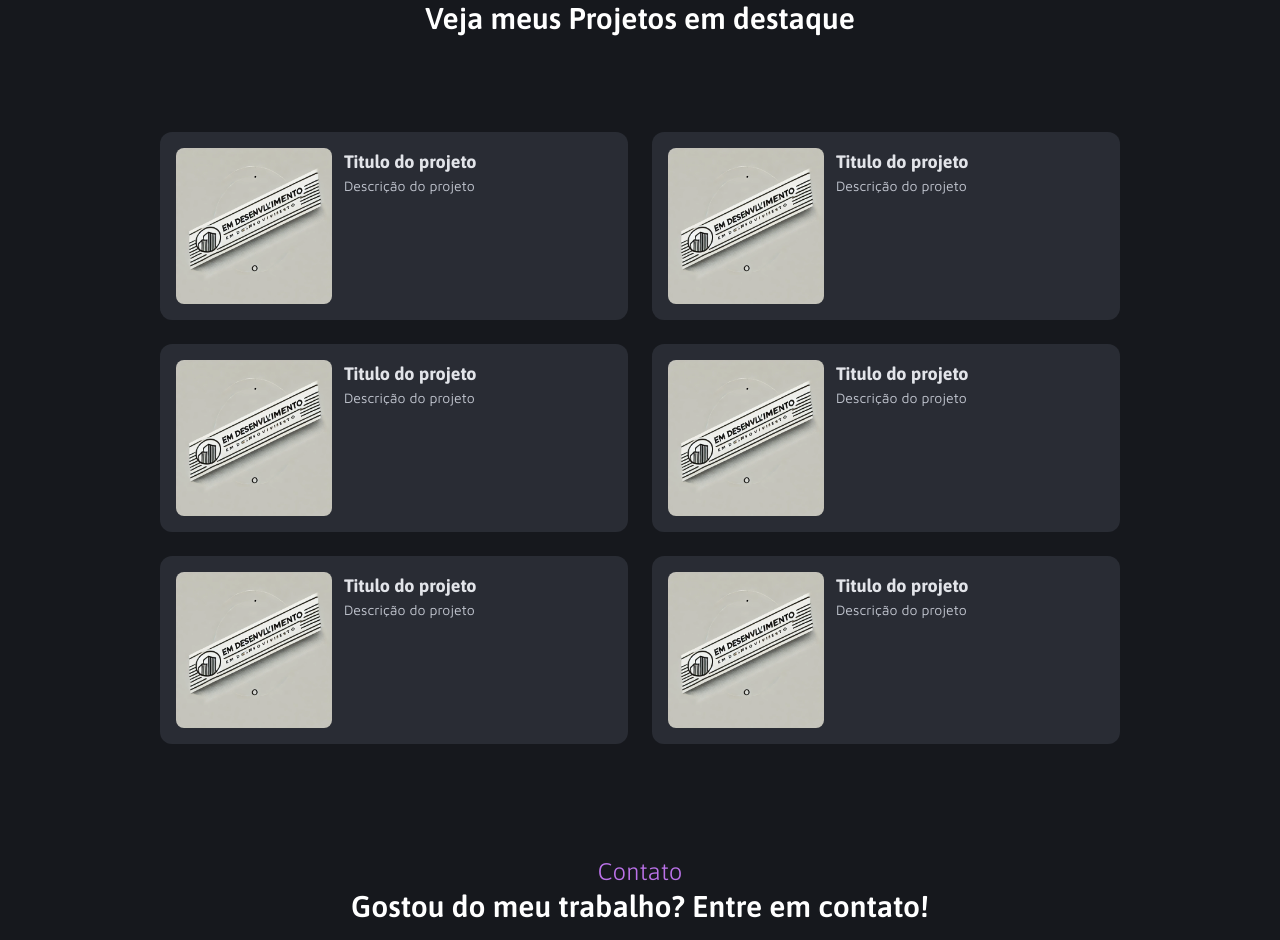
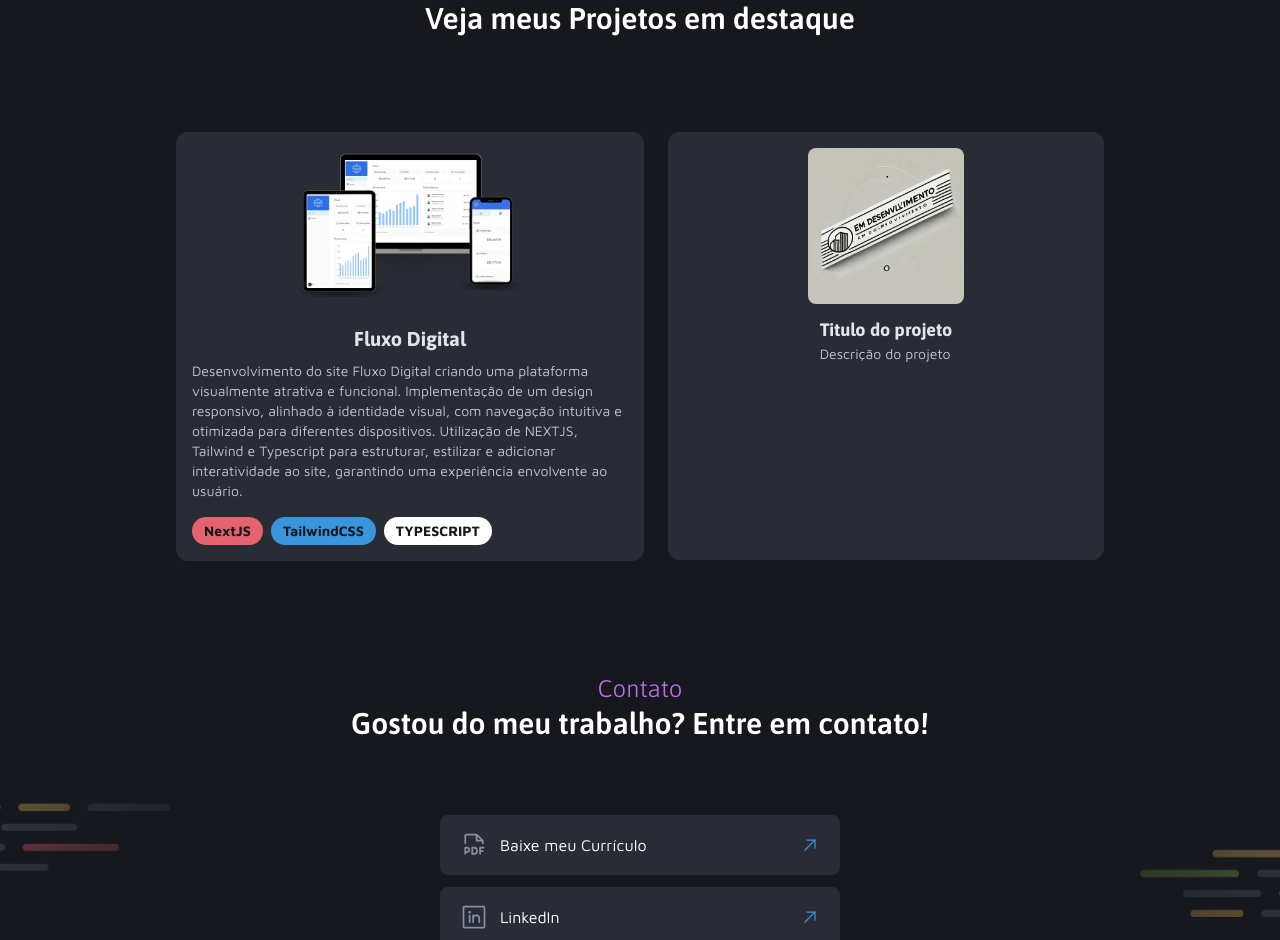
Before and after one commit to Lucasdelacerda/MyPortfolio, a React (Vite) app: page / in a window 1280 px wide. Shown: the part 960-1900 px from the top of the page. Built offline with nearby package versions, Linux system fonts and the light colour scheme.

Commit message:
:lipstick:feat: Adicionado projeto ao portfólio

```diff
--- a/src/components/Home.tsx
+++ b/src/components/Home.tsx
@@ -26,6 +26,7 @@ export default function Home() {
                 <li className="font-bold maven rounded-full px-3 py-1 bg-Blue text-Gray-200 cursor-pointer text-sm md:text-base">ReactJS</li>
                 <li className="font-bold maven rounded-full px-3 py-1 bg-Red text-Gray-200 cursor-pointer text-sm md:text-base">NextJS</li>
                 <li className="font-bold maven rounded-full px-3 py-1 bg-Green text-Gray-200 cursor-pointer text-sm md:text-base">NODEJS</li>
+                <li className="font-bold maven rounded-full px-3 py-1 bg-Blue text-Gray-200 cursor-pointer text-sm md:text-base">TailwindCSS</li>
 
             </ul>
         </section>
--- a/src/components/Projects.tsx
+++ b/src/components/Projects.tsx
@@ -4,101 +4,51 @@ export default function Projects() {
     const { english, toggleLanguage } = useLanguage();
     return (
         <section className='flex flex-col items-center bg-Gray-200  pb-[80px]'>
-            {english?  <h3 className="text-Red font-light text-xl md:text-2xl mt-8 md:mt-32 inconsolata">My Job</h3>:  <h3 className="text-Red font-light text-xl md:text-2xl mt-8 md:mt-32 inconsolata">Meu trabalho</h3>}
-            {english?<h2 className="font-semibold text-White text-2xl md:text-3xl asap w-[60vw]">See my featured projects</h2>:<h2 className="font-semibold text-White text-2xl md:text-3xl asap w-[60vw]">Veja meus Projetos em destaque</h2>}
+            {english ? <h3 className="text-Red font-light text-xl md:text-2xl mt-8 md:mt-32 inconsolata">My Job</h3> : <h3 className="text-Red font-light text-xl md:text-2xl mt-8 md:mt-32 inconsolata">Meu trabalho</h3>}
+            {english ? <h2 className="font-semibold text-White text-2xl md:text-3xl asap w-[60vw]">See my featured projects</h2> : <h2 className="font-semibold text-White text-2xl md:text-3xl asap w-[60vw]">Veja meus Projetos em destaque</h2>}
 
-            <div className="flex flex-col md:flex-row md:flex-wrap justify-center items-center w-[98vw] md:w-[80vw] mt-24 gap-6">
-                {english?<a className="cursor-pointer flex p-4  p-3 bg-Gray-300 flex-col w-3/4 max-lg:max-w-[250px] lg:flex-row max-w-[468px] gap-3 rounded-xl hover:transform hover:scale-105 duration-300">
+            <div className="flex md:flex-row md:flex-wrap justify-center items-center w-[98vw] md:w-[80vw] mt-24 gap-6">
+                {english ? <a href="https://nextjs-dashboard-flax-five-81.vercel.app/" target="_blank" className="cursor-pointer flex flex-col justify-center items-center  p-4  p-3 bg-Gray-300 w-3/4 max-lg:max-w-[250px] max-w-[468px] gap-3 rounded-xl hover:transform hover:scale-105 duration-300">
+                    <img className="rounded-lg max-w-[64vw] md:max-w-[220px] max-h-[156px] ml-1 md:m-0" src="./images/dashboard.png" alt="Em desenvolvimento" />
+                    <div className='flex flex-col '>
+                        <h3 className="font-bold text-Gray-600 asap text-xl mt-4 text-center">Fluxo Digital</h3>
+                        <p className="font-thin text-Gray-500 maven text-sm text-start mt-2">Development of the Fluxo Digital website, creating a visually attractive and functional platform. Implementation of a responsive design, aligned with the visual identity, with intuitive navigation and optimized for different devices. Use of NEXTJS, Tailwind and Typescript to structure, style and add interactivity to the website, ensuring an engaging user experience.
+                        </p>
+                        <ul>
+                            <ul className="flex gap-2 flex-wrap pt-2 mt-2 ">
+                                <li className="font-bold maven rounded-full px-3 py-1 bg-Red text-Gray-200 cursor-pointer text-sm ">NextJS</li>
+                                <li className="font-bold maven rounded-full px-3 py-1 bg-Blue text-Gray-200 cursor-pointer text-sm ">TailwindCSS</li>
+                                <li className="font-bold maven rounded-full px-3 py-1 bg-White text-Gray-200 cursor-pointer text-sm ">TYPESCRIPT</li>
+                            </ul>
+                        </ul>
+                    </div>
+                </a> : <a href="https://nextjs-dashboard-flax-five-81.vercel.app/" target="_blank" className="cursor-pointer flex p-4  p-3 bg-Gray-300 flex-col w-3/4 max-lg:max-w-[250px] max-w-[468px] gap-3 rounded-xl hover:transform hover:scale-105 duration-300 items-center">
+                    <img className="rounded-lg max-w-[64vw] md:max-w-[220px] max-h-[156px] ml-1 md:m-0" src="./images/dashboard.png" alt="Em desenvolvimento" />
+                    <div className='flex flex-col '>
+                        <h3 className="font-bold text-Gray-600 asap text-xl mt-4 text-center">Fluxo Digital</h3>
+                        <p className="font-thin text-Gray-500 maven text-sm text-start mt-2">Desenvolvimento do site Fluxo Digital criando uma plataforma visualmente atrativa e funcional. Implementação de um design responsivo, alinhado à identidade visual, com navegação intuitiva e otimizada para diferentes dispositivos. Utilização de NEXTJS, Tailwind e Typescript para estruturar, estilizar e adicionar interatividade ao site, garantindo uma experiência envolvente ao usuário.</p>
+                        <ul className="flex gap-2 flex-wrap pt-2 mt-2">
+                            <li className="font-bold maven rounded-full px-3 py-1 bg-Red text-Gray-200 cursor-pointer text-sm ">NextJS</li>
+                            <li className="font-bold maven rounded-full px-3 py-1 bg-Blue text-Gray-200 cursor-pointer text-sm ">TailwindCSS</li>
+                            <li className="font-bold maven rounded-full px-3 py-1 bg-White text-Gray-200 cursor-pointer text-sm ">TYPESCRIPT</li>
+                        </ul>
+                    </div>
+                </a>}
+                {english ? <a className="cursor-pointer flex p-[16px] items-center bg-Gray-300 flex-col w-[436px] h-[428px] max-w-[468px] gap-3 rounded-xl hover:transform hover:scale-105 duration-300">
                     <img className="rounded-lg max-w-[64vw] md:max-w-[220px] max-h-[156px] ml-1 md:m-0" src="./images/progress.jpg" alt="Em desenvolvimento" />
                     <div className='flex flex-col items-start'>
-                        <h3 className="font-bold text-Gray-600 asap text-lg">Project title</h3>
-                        <p className="font-thin text-Gray-500 maven text-sm">Project description</p>
+                        <h3 className="font-bold text-Gray-600 asap text-lg text-center">Project title</h3>
+                        <p className="font-thin text-Gray-500 maven text-sm text-start">Project description</p>
                         {/* <ul>Linguagens dos projetos individuais</ul> */}
                     </div>
-                </a>:<a className="cursor-pointer flex p-4  p-3 bg-Gray-300 flex-col w-3/4 max-lg:max-w-[250px] lg:flex-row max-w-[468px] gap-3 rounded-xl hover:transform hover:scale-105 duration-300">
+                </a> : <a className="cursor-pointer flex p-[16px] items-center bg-Gray-300 flex-col w-[436px] h-[428px] max-w-[468px] gap-3 rounded-xl hover:transform hover:scale-105 duration-300">
                     <img className="rounded-lg max-w-[64vw] md:max-w-[220px] max-h-[156px] ml-1 md:m-0" src="./images/desenvolvimento.png" alt="Em desenvolvimento" />
                     <div className='flex flex-col items-start'>
-                        <h3 className="font-bold text-Gray-600 asap text-lg">Titulo do projeto</h3>
-                        <p className="font-thin text-Gray-500 maven text-sm">Descrição do projeto</p>
+                        <h3 className="font-bold text-Gray-600 asap text-lg text-center">Titulo do projeto</h3>
+                        <p className="font-thin text-Gray-500 maven text-sm text-start">Descrição do projeto</p>
                         {/* <ul>Linguagens dos projetos individuais</ul> */}
                     </div>
                 </a>}
-                {english?<a className="cursor-pointer flex p-4  p-3 bg-Gray-300 flex-col w-3/4 max-lg:max-w-[250px] lg:flex-row max-w-[468px] gap-3 rounded-xl hover:transform hover:scale-105 duration-300">
-                    <img className="rounded-lg max-w-[64vw] md:max-w-[220px] max-h-[156px] ml-1 md:m-0" src="./images/progress.jpg" alt="Em desenvolvimento" />
-                    <div className='flex flex-col items-start'>
-                        <h3 className="font-bold text-Gray-600 asap text-lg">Project title</h3>
-                        <p className="font-thin text-Gray-500 maven text-sm">Project description</p>
-                        {/* <ul>Linguagens dos projetos individuais</ul> */}
-                    </div>
-                </a>:<a className="cursor-pointer flex p-4  p-3 bg-Gray-300 flex-col w-3/4 max-lg:max-w-[250px] lg:flex-row max-w-[468px] gap-3 rounded-xl hover:transform hover:scale-105 duration-300">
-                    <img className="rounded-lg max-w-[64vw] md:max-w-[220px] max-h-[156px] ml-1 md:m-0" src="./images/desenvolvimento.png" alt="Em desenvolvimento" />
-                    <div className='flex flex-col items-start'>
-                        <h3 className="font-bold text-Gray-600 asap text-lg">Titulo do projeto</h3>
-                        <p className="font-thin text-Gray-500 maven text-sm">Descrição do projeto</p>
-                        {/* <ul>Linguagens dos projetos individuais</ul> */}
-                    </div>
-                </a>}
-                {english?<a className="cursor-pointer flex p-4  p-3 bg-Gray-300 flex-col w-3/4 max-lg:max-w-[250px] lg:flex-row max-w-[468px] gap-3 rounded-xl hover:transform hover:scale-105 duration-300">
-                    <img className="rounded-lg max-w-[64vw] md:max-w-[220px] max-h-[156px] ml-1 md:m-0" src="./images/progress.jpg" alt="Em desenvolvimento" />
-                    <div className='flex flex-col items-start'>
-                        <h3 className="font-bold text-Gray-600 asap text-lg">Project title</h3>
-                        <p className="font-thin text-Gray-500 maven text-sm">Project description</p>
-                        {/* <ul>Linguagens dos projetos individuais</ul> */}
-                    </div>
-                </a>:<a className="cursor-pointer flex p-4  p-3 bg-Gray-300 flex-col w-3/4 max-lg:max-w-[250px] lg:flex-row max-w-[468px] gap-3 rounded-xl hover:transform hover:scale-105 duration-300">
-                    <img className="rounded-lg max-w-[64vw] md:max-w-[220px] max-h-[156px] ml-1 md:m-0" src="./images/desenvolvimento.png" alt="Em desenvolvimento" />
-                    <div className='flex flex-col items-start'>
-                        <h3 className="font-bold text-Gray-600 asap text-lg">Titulo do projeto</h3>
-                        <p className="font-thin text-Gray-500 maven text-sm">Descrição do projeto</p>
-                        {/* <ul>Linguagens dos projetos individuais</ul> */}
-                    </div>
-                </a>}
-                {english?<a className="cursor-pointer flex p-4  p-3 bg-Gray-300 flex-col w-3/4 max-lg:max-w-[250px] lg:flex-row max-w-[468px] gap-3 rounded-xl hover:transform hover:scale-105 duration-300">
-                    <img className="rounded-lg max-w-[64vw] md:max-w-[220px] max-h-[156px] ml-1 md:m-0" src="./images/progress.jpg" alt="Em desenvolvimento" />
-                    <div className='flex flex-col items-start'>
-                        <h3 className="font-bold text-Gray-600 asap text-lg">Project title</h3>
-                        <p className="font-thin text-Gray-500 maven text-sm">Project description</p>
-                        {/* <ul>Linguagens dos projetos individuais</ul> */}
-                    </div>
-                </a>:<a className="cursor-pointer flex p-4  p-3 bg-Gray-300 flex-col w-3/4 max-lg:max-w-[250px] lg:flex-row max-w-[468px] gap-3 rounded-xl hover:transform hover:scale-105 duration-300">
-                    <img className="rounded-lg max-w-[64vw] md:max-w-[220px] max-h-[156px] ml-1 md:m-0" src="./images/desenvolvimento.png" alt="Em desenvolvimento" />
-                    <div className='flex flex-col items-start'>
-                        <h3 className="font-bold text-Gray-600 asap text-lg">Titulo do projeto</h3>
-                        <p className="font-thin text-Gray-500 maven text-sm">Descrição do projeto</p>
-                        {/* <ul>Linguagens dos projetos individuais</ul> */}
-                    </div>
-                </a>}
-                {english?<a className="cursor-pointer flex p-4  p-3 bg-Gray-300 flex-col w-3/4 max-lg:max-w-[250px] lg:flex-row max-w-[468px] gap-3 rounded-xl hover:transform hover:scale-105 duration-300">
-                    <img className="rounded-lg max-w-[64vw] md:max-w-[220px] max-h-[156px] ml-1 md:m-0" src="./images/progress.jpg" alt="Em desenvolvimento" />
-                    <div className='flex flex-col items-start'>
-                        <h3 className="font-bold text-Gray-600 asap text-lg">Project title</h3>
-                        <p className="font-thin text-Gray-500 maven text-sm">Project description</p>
-                        {/* <ul>Linguagens dos projetos individuais</ul> */}
-                    </div>
-                </a>:<a className="cursor-pointer flex p-4  p-3 bg-Gray-300 flex-col w-3/4 max-lg:max-w-[250px] lg:flex-row max-w-[468px] gap-3 rounded-xl hover:transform hover:scale-105 duration-300">
-                    <img className="rounded-lg max-w-[64vw] md:max-w-[220px] max-h-[156px] ml-1 md:m-0" src="./images/desenvolvimento.png" alt="Em desenvolvimento" />
-                    <div className='flex flex-col items-start'>
-                        <h3 className="font-bold text-Gray-600 asap text-lg">Titulo do projeto</h3>
-                        <p className="font-thin text-Gray-500 maven text-sm">Descrição do projeto</p>
-                        {/* <ul>Linguagens dos projetos individuais</ul> */}
-                    </div>
-                </a>}
-                {english?<a className="cursor-pointer flex p-4  p-3 bg-Gray-300 flex-col w-3/4 max-lg:max-w-[250px] lg:flex-row max-w-[468px] gap-3 rounded-xl hover:transform hover:scale-105 duration-300">
-                    <img className="rounded-lg max-w-[64vw] md:max-w-[220px] max-h-[156px] ml-1 md:m-0" src="./images/progress.jpg" alt="Em desenvolvimento" />
-                    <div className='flex flex-col items-start'>
-                        <h3 className="font-bold text-Gray-600 asap text-lg">Project title</h3>
-                        <p className="font-thin text-Gray-500 maven text-sm">Project description</p>
-                        {/* <ul>Linguagens dos projetos individuais</ul> */}
-                    </div>
-                </a>:<a className="cursor-pointer flex p-4  p-3 bg-Gray-300 flex-col w-3/4 max-lg:max-w-[250px] lg:flex-row max-w-[468px] gap-3 rounded-xl hover:transform hover:scale-105 duration-300">
-                    <img className="rounded-lg max-w-[64vw] md:max-w-[220px] max-h-[156px] ml-1 md:m-0" src="./images/desenvolvimento.png" alt="Em desenvolvimento" />
-                    <div className='flex flex-col items-start'>
-                        <h3 className="font-bold text-Gray-600 asap text-lg">Titulo do projeto</h3>
-                        <p className="font-thin text-Gray-500 maven text-sm">Descrição do projeto</p>
-                        {/* <ul>Linguagens dos projetos individuais</ul> */}
-                    </div>
-                </a>}
-
             </div>
         </section>
     );
```
Also changed, not shown: public/images/dashboard.png (added).
